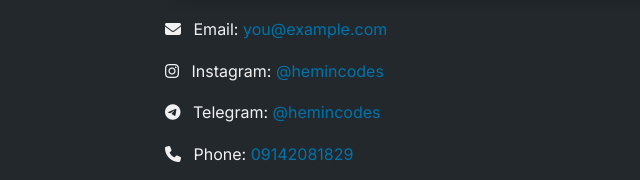
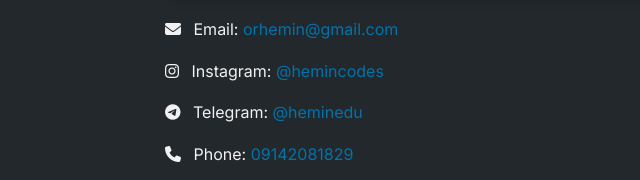
Before and after one commit to Bensevs/Landing-page, a plain HTML site: page index.html in a window 1280 px wide. Shown: the part 1581-1761 px from the top of the page, 75-715 px from the left. Drawn offline with Linux system fonts and the light colour scheme.

Commit message:
Update index.html

```diff
--- a/index.html
+++ b/index.html
@@ -266,9 +266,9 @@
     </form>
 
     <div class="contact-links">
-      <p><i class="fas fa-envelope"></i> Email: <a href="mailto:you@example.com">you@example.com</a></p>
+      <p><i class="fas fa-envelope"></i> Email: <a href="mailto:you@example.com">orhemin@gmail.com</a></p>
       <p><i class="fab fa-instagram"></i> Instagram: <a href="https://instagram.com/hemincodes" target="_blank">@hemincodes</a></p>
-      <p><i class="fab fa-telegram"></i> Telegram: <a href="https://t.me/heminedu" target="_blank">@hemincodes</a></p>
+      <p><i class="fab fa-telegram"></i> Telegram: <a href="https://t.me/heminedu" target="_blank">@heminedu</a></p>
       <p><i class="fas fa-phone"></i> Phone: <a href="tel:+989142081829">09142081829</a></p>
     </div>
   </section>
```
